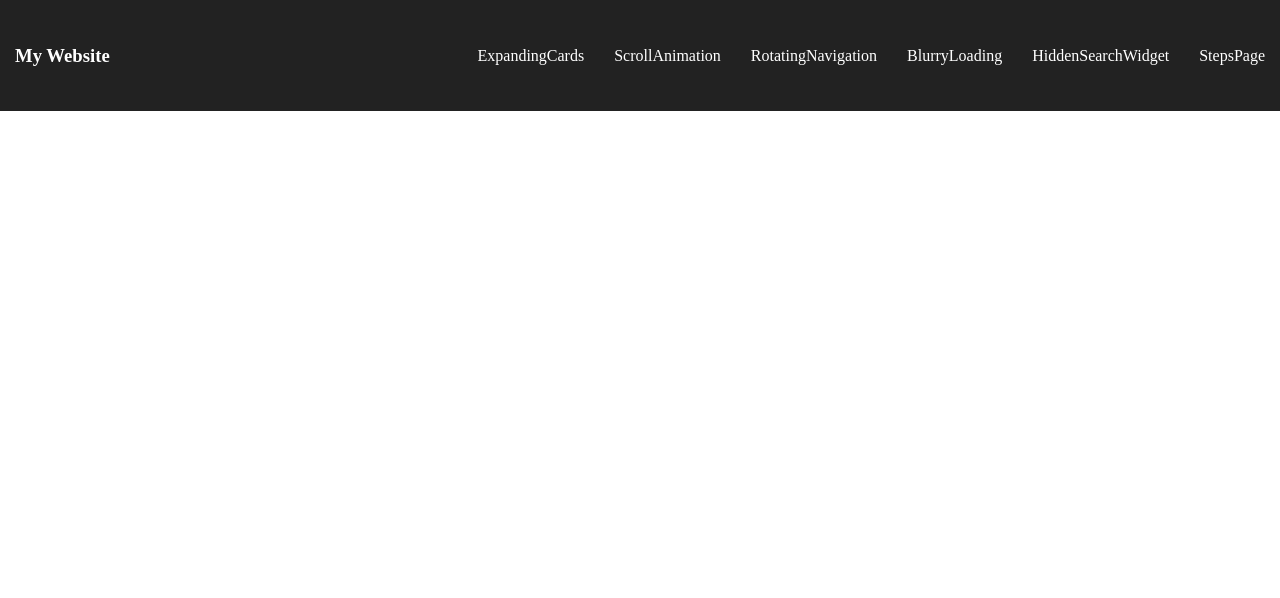
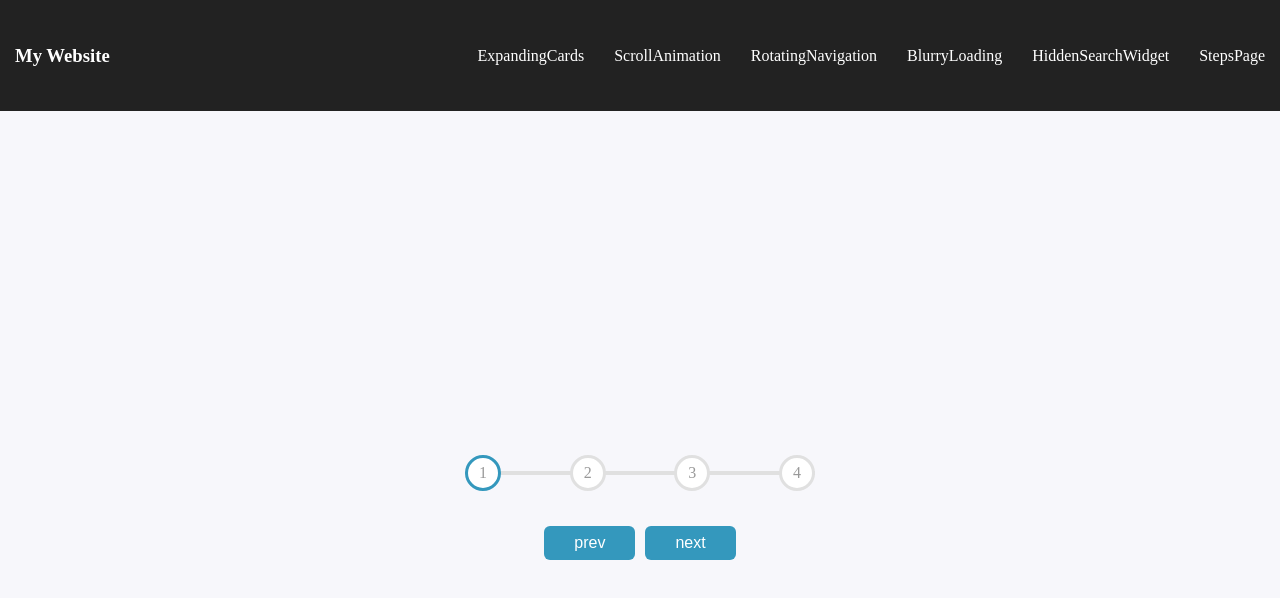
Before and after one commit to librarylai/react-fifty-practice, a React (Create React App) app: page /StepsPage in a window 1280 px wide. Shown: the top 598 px of the page. Built offline with nearby package versions, Linux system fonts and the light colour scheme.

Commit message:
fix: 調整各頁面與 Navigation 間距 src/App.tsx src/components/stickyNaigation/StickyNavigation.tsx src/containers/rotatingNavigation/RotatingNavigationPage.tsx src/containers/steps/StepsPage.tsx src/containers/steps/component/Steps.tsx

```diff
--- a/src/App.tsx
+++ b/src/App.tsx
@@ -1,8 +1,15 @@
 import { Link, Route, Routes } from 'react-router-dom'
 
 import React from 'react'
+import StickyNavigation from '@/components/stickyNaigation/StickyNavigation'
 import loadable from '@loadable/component'
-import StickyNaigation from '@/components/stickyNaigation/StickyNavigation'
+import styled from 'styled-components'
+
+const Container = styled.div`
+	position: relative;
+	top: 110px;
+`
+
 /* 最原始版本 一般引入 */
 // import BlurryLoadingPage from '@/containers/blurryLoading/BlurryLoadingPage'
 // import ExpandingCardsPage from '@/containers/expandingCards/ExpandingCardsPage'
@@ -33,6 +40,9 @@ const RotatingNavigationPage = loadable(
 const HiddenSearchWidgetPage = loadable(
 	() => import(/*webpackChunkName:'HiddenSearchWidgetPage'*/ '@/containers/hiddenSearchWidget/HiddenSearchWidgetPage')
 )
+const StepsPage = loadable(
+	() => import(/*webpackChunkName:'StepPage'*/ '@/containers/steps/StepsPage')
+)
 
 function LoadingComponent() {
 	return <div>Loading</div>
@@ -41,7 +51,8 @@ function LoadingComponent() {
 function App() {
 	return (
 		<div>
-			<StickyNaigation/>
+			<StickyNavigation />
+			<Container>
 				<Routes>
 					<Route path="/" element={<ExpandingCardsPage fallback={<LoadingComponent />} />} />
 					<Route path="/ExpandingCards" element={<ExpandingCardsPage fallback={<LoadingComponent />} />} />
@@ -55,7 +66,12 @@ function App() {
 						path="/HiddenSearchWidget"
 						element={<HiddenSearchWidgetPage fallback={<LoadingComponent />} />}
 					/>
+					<Route
+						path="/StepsPage"
+						element={<StepsPage fallback={<LoadingComponent />} />}
+					/>
 				</Routes>
+			</Container>
 		</div>
 	)
 }
--- a/src/components/stickyNaigation/StickyNavigation.tsx
+++ b/src/components/stickyNaigation/StickyNavigation.tsx
@@ -1,11 +1,12 @@
-import React, { useState, useEffect, useRef } from 'react'
+import React, { useEffect, useRef, useState } from 'react'
 import styled, { css } from 'styled-components'
+
 import { Link } from 'react-router-dom'
 
 interface StyledProps {
   isActive?: boolean
 }
-const StickyNaigationContainer = styled.nav<StyledProps>`
+const StickyNavigationContainer = styled.nav<StyledProps>`
   position: fixed;
   top: 0;
   left: 0;
@@ -13,6 +14,7 @@ const StickyNaigationContainer = styled.nav<StyledProps>`
   background-color: ${({ isActive }) => (isActive ? '#fff' : '#222')};
   transition: all 0.3s ease-in-out;
   box-shadow: ${({ isActive }) => (isActive ? '0 2px 10px rgba(0, 0, 0, 0.3)' : '')};
+	z-index: 999;
 `
 const NavContainer = styled.nav<StyledProps>`
   display: flex;
@@ -49,7 +51,6 @@ export default function StickyNaigation(props: IStickyNaigationProps) {
   const navRef = useRef<HTMLElement>(null)
   const fixNav = () => {
 		if (!navRef.current) return
-		console.log('in')
     if (window.scrollY > navRef.current.offsetHeight + 150) {
       setIsActive(true)
     } else {
@@ -63,7 +64,7 @@ export default function StickyNaigation(props: IStickyNaigationProps) {
 		}
   }, [])
   return (
-    <StickyNaigationContainer isActive={isActive} ref={navRef}>
+    <StickyNavigationContainer isActive={isActive} ref={navRef}>
       <NavContainer>
         <Logo isActive={isActive}>My Website</Logo>
         <NavUl>
@@ -99,6 +100,6 @@ export default function StickyNaigation(props: IStickyNaigationProps) {
           </li>
         </NavUl>
       </NavContainer>
-    </StickyNaigationContainer>
+    </StickyNavigationContainer>
   )
 }
--- a/src/containers/rotatingNavigation/RotatingNavigationPage.tsx
+++ b/src/containers/rotatingNavigation/RotatingNavigationPage.tsx
@@ -1,5 +1,7 @@
 import React, { useState } from 'react'
+
 import styled from 'styled-components'
+
 interface StyledProps {
   currentIndex?: number
   isOpen?: boolean
@@ -8,6 +10,8 @@ interface StyledProps {
 const Background = styled.div`
   min-height: 100vh;
   background-color: #222;
+	position: 'relative';
+	box-sizing: border-box;
 `
 const RotatingNavigationPageContainer = styled.div<StyledProps>`
   width: 100vw;
@@ -20,7 +24,7 @@ const RotatingNavigationPageContainer = styled.div<StyledProps>`
   transform: ${({ isOpen }) => (isOpen ? `rotate(-20deg)` : '')};
 `
 const CircleContainer = styled.div`
-  position: fixed;
+  position: absolute;
   top: -100px;
   left: -100px;
 `
--- a/src/containers/steps/StepsPage.tsx
+++ b/src/containers/steps/StepsPage.tsx
@@ -1,7 +1,6 @@
 import React, { FunctionComponent, useState } from 'react'
 
 import { Steps } from '@/containers/steps/component/Steps'
-import cssVariables from '@/scss/_Variables.module.scss'
 import styled from 'styled-components'
 
 const StepPageContainers = styled.div`
@@ -13,7 +12,7 @@ const StepPageContainers = styled.div`
   background-color: #f7f7fb;
 `
 const Button = styled.button`
-  background-color: ${cssVariables.stepLineBorderFill};
+  background-color: #3498bd;
   color: #fff;
   border: 0;
   border-radius: 6px;
@@ -29,7 +28,7 @@ const Button = styled.button`
     outline: 0;
   }
   &:disabled {
-    background-color: ${cssVariables.stepLineBorderEmpty};
+    background-color: #e0e0e0;
     cursor: not-allowed;
   }
 `
--- a/src/containers/steps/component/Steps.tsx
+++ b/src/containers/steps/component/Steps.tsx
@@ -1,6 +1,8 @@
 import * as React from 'react'
+
+import cssVariables from '@/scss/_Variables.module.scss'
 import styled from 'styled-components'
-import cssVariables from '@/scss/_Variables.module.scss'
+
 // -- styled component props types ----------------------------------------------------------------- //
 export interface StyledStepProps {
   isActive?: boolean
@@ -18,7 +20,7 @@ const StepsContainer = styled.div`
   &::before {
     content: '';
     position: absolute;
-    background-color: ${cssVariables.stepLineBorderEmpty};
+    background-color: #e0e0e0;
     top: 50%;
     transform: translateY(-50%);
     height: 4px;
@@ -27,7 +29,7 @@ const StepsContainer = styled.div`
   }
 `
 const StepsProgress = styled.div<StyledProgressProps>`
-  background-color: ${cssVariables.stepLineBorderFill};
+  background-color: #3498bd;
   position: absolute;
   top: 50%;
   transform: translateY(-50%);
@@ -45,7 +47,7 @@ const Step = styled.div<StyledStepProps>`
   display: flex;
   justify-content: center;
   align-items: center;
-  border: solid 3px ${({ isActive }) => (isActive ? cssVariables.stepLineBorderFill : cssVariables.stepLineBorderEmpty)};
+  border: solid 3px ${({ isActive }) => (isActive ? '#3498bd' : '#e0e0e0')};
   transition: 0.4s ease;
   z-index: 1;
 `
```
Lines whose indentation alone changed are shown as unchanged.
